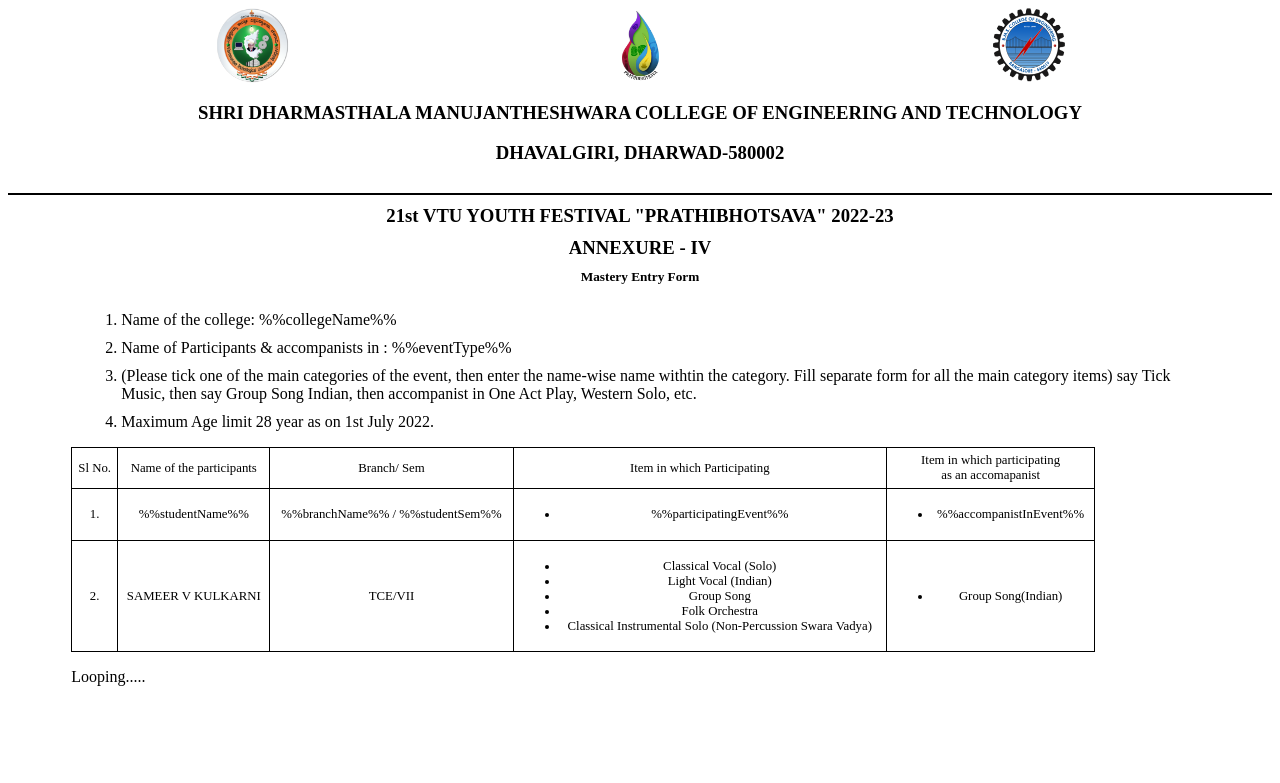
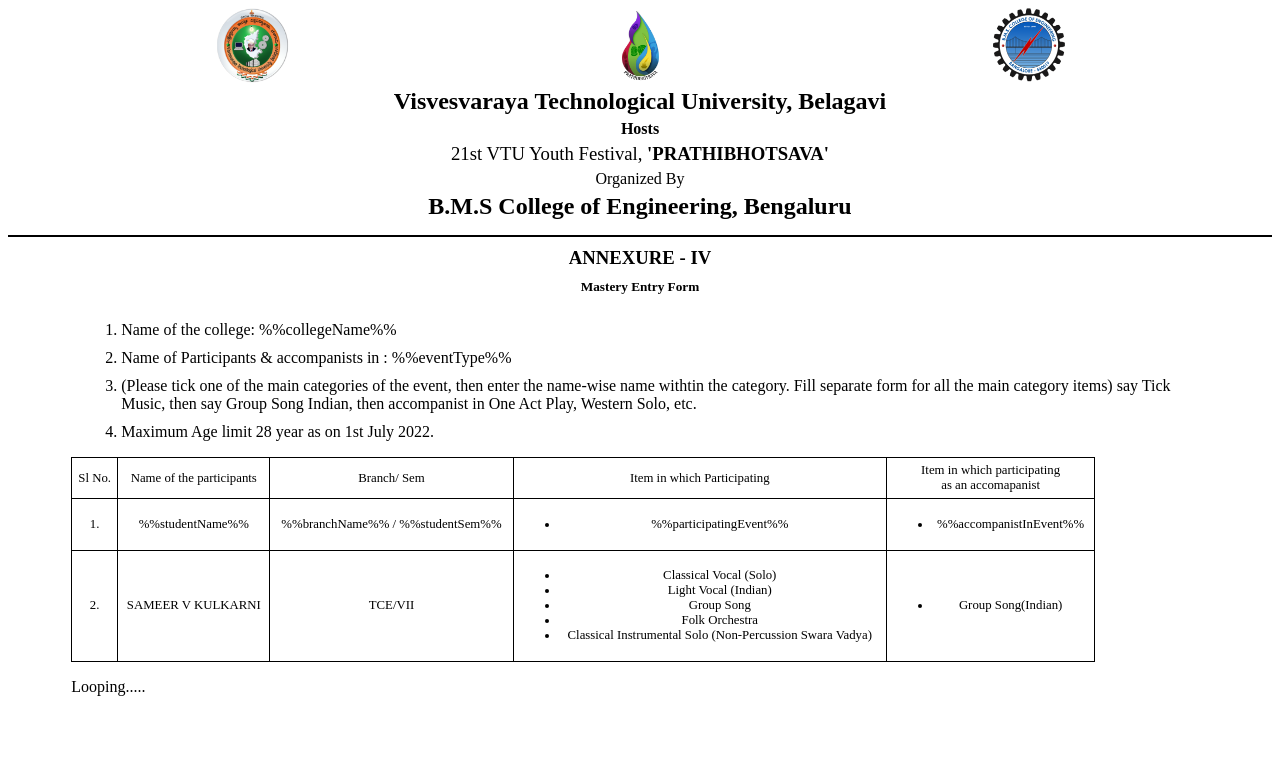
Before and after one commit to vtu-fest-web-developer-org/vtufest-annexures, a plain HTML site: page annexure 4 html/index.html in a window 1280 px wide. Shown: the top 783 px of the page. Drawn offline with Linux system fonts and the light colour scheme; a script that the page names is missing.

Commit message:
made changes in the header of annexure 4

```diff
--- a/annexure 4 html/index.html
+++ b/annexure 4 html/index.html
@@ -34,18 +34,23 @@
         <img src="./bms.png" alt="" style="width: 75px; height: 75px" />
       </div>
       <div>
-        <h3>
-          SHRI DHARMASTHALA MANUJANTHESHWARA COLLEGE OF ENGINEERING AND
-          TECHNOLOGY
+        <h2 style="margin: 5px">
+          Visvesvaraya Technological University, Belagavi
+        </h2>
+        <h4 style="margin: 5px">Hosts</h4>
+        <h3 style="margin: 5px; font-weight: 400">
+          21st VTU Youth Festival,
+          <span style="font-weight: 600">'PRATHIBHOTSAVA'</span>
         </h3>
-        <h3>DHAVALGIRI, DHARWAD-580002</h3>
+        <p style="margin: 5px">Organized By</p>
+        <h2 style="margin: 5px">B.M.S College of Engineering, Bengaluru</h2>
       </div>
     </div>
     <div style="display: flex; flex-direction: column; align-items: center">
       <div style="text-align: center">
-        <h3 style="padding: 0px; margin: 10px">
+        <!-- <h3 style="padding: 0px; margin: 10px">
           21st VTU YOUTH FESTIVAL "PRATHIBHOTSAVA" 2022-23
-        </h3>
+        </h3> -->
         <h3 style="padding: 0px; margin: 10px">ANNEXURE - IV</h3>
         <h5 style="padding: 0px; margin: 10px">Mastery Entry Form</h5>
       </div>
```
Also changed, not shown: annexure 5 html/index.html (added).
